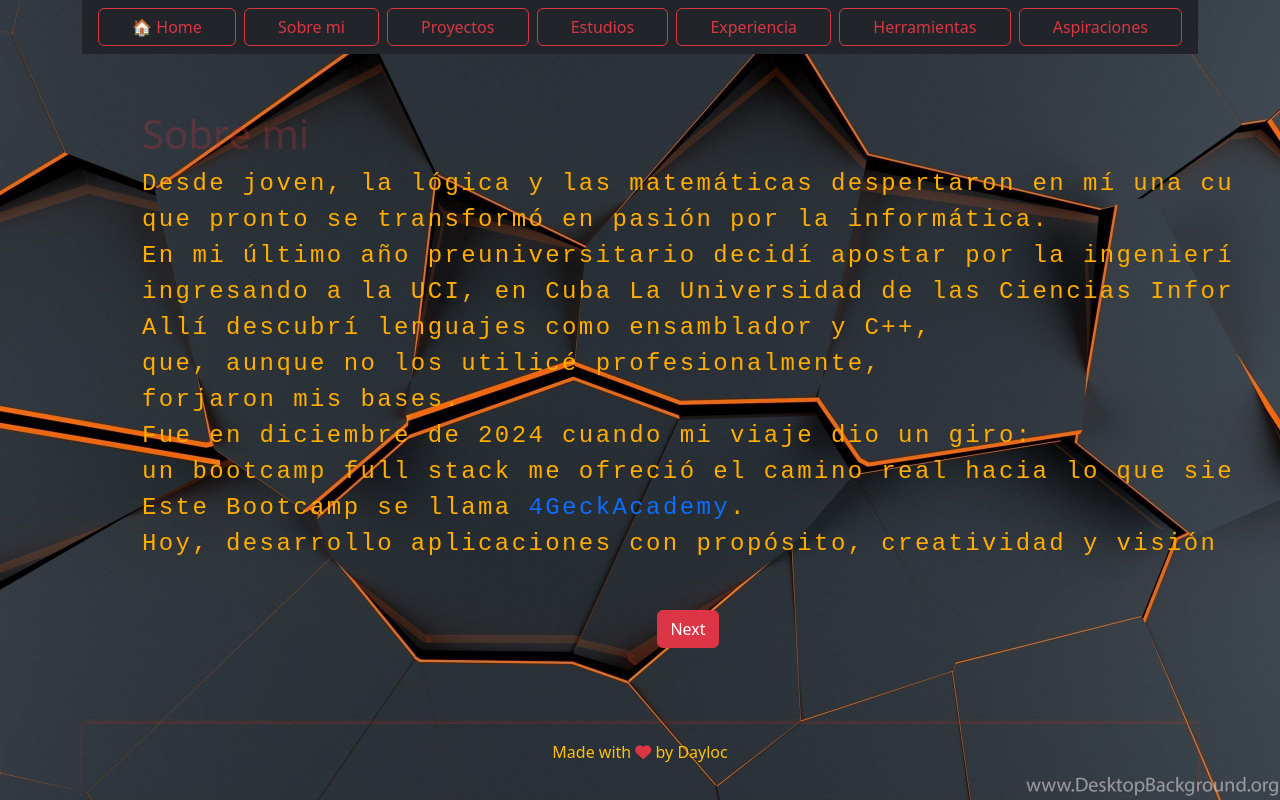
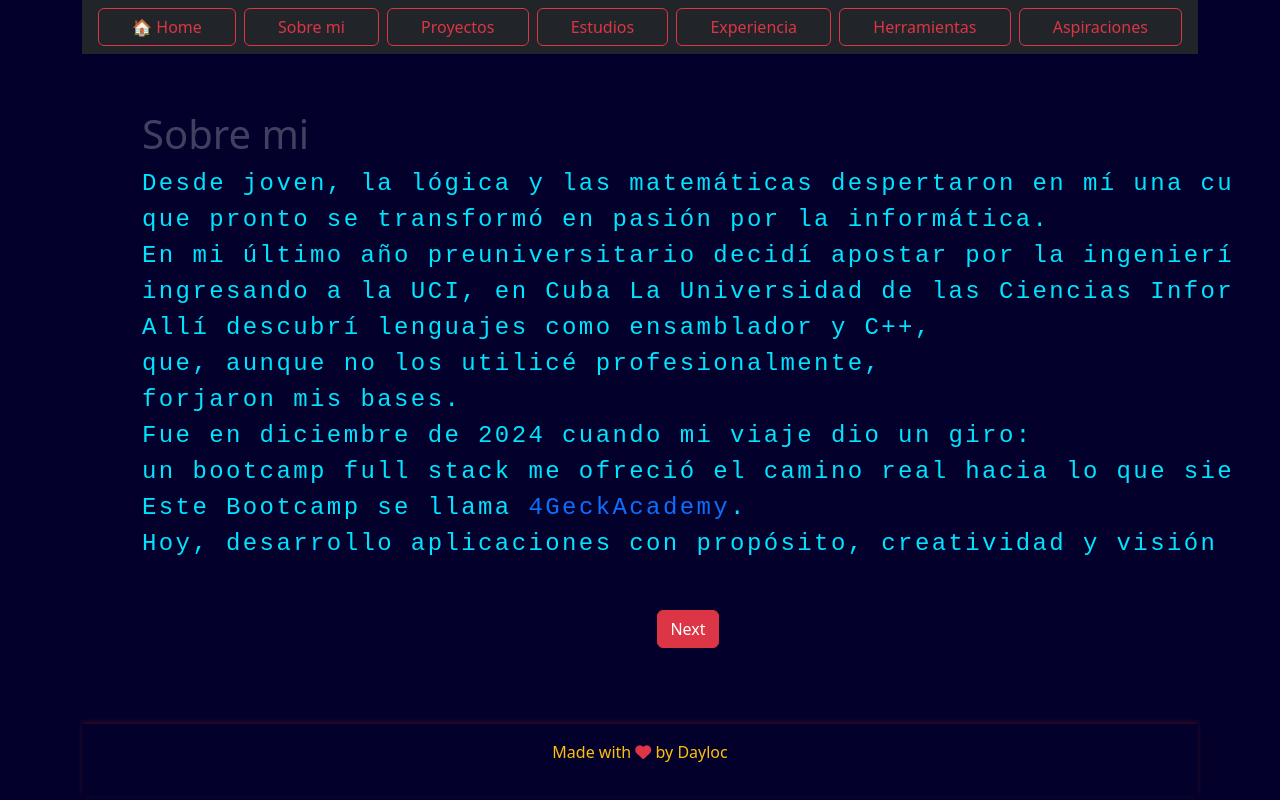
Before and after one commit to Dayloc/Port-Folio-1.1, a React (Vite) app: page /Port-Folio-1.1/myLife in a window 1280 px wide. Built offline with nearby package versions, Linux system fonts and the light colour scheme.

Commit message:
CAmbiando estilos

```diff
--- a/package.json
+++ b/package.json
@@ -11,11 +11,9 @@
         "preview": "vite preview",
         "predeploy": "npm run build",
         "deploy": "gh-pages -d dist"
-
     },
     "dependencies": {
         "bootstrap-icons": "^1.13.1",
-        "gh-pages": "^6.3.0",
         "prop-types": "^15.8.1",
         "react": "^18.2.0",
         "react-dom": "^18.2.0",
@@ -29,11 +27,11 @@
         "eslint-plugin-react": "^7.33.1",
         "eslint-plugin-react-hooks": "^4.6.0",
         "eslint-plugin-react-refresh": "^0.4.3",
+        "gh-pages": "^6.3.0",
         "vite": "^4.4.8"
     },
     "engines": {
         "node": ">=20.0.0"
     },
     "homepage": "https://Dayloc.github.io/Port-Folio-1.1"
-
 }
--- a/src/index.css
+++ b/src/index.css
@@ -1,8 +1,6 @@
 body{
-  background-image: url("./assets/img/35152.jpg");
-  background-size: cover;
-  background-position: center;
-  background-repeat: no-repeat;
+
+ background-color: rgb(3, 1, 44);
   height: 100vh;
   margin: 0;
   display: flex;
@@ -43,7 +41,7 @@ html, body {
 }
 .typewriter {
   overflow: hidden;
-  border-right: .15em solid rgb(255, 25, 0);
+  border-right: .15em solid rgb(212, 166, 243);
   white-space: nowrap;
   margin: 0 auto;
   letter-spacing: .1em;
@@ -66,7 +64,7 @@ html, body {
 h1.typewriter , p.typewriter {
   font-family: monospace;
   font-size: 1.5rem;
-  color: rgb(255, 174, 0);
+  color: rgb(0, 229, 255);
   white-space: nowrap;
   overflow: hidden;
   border-right: 3px solid rgba(0, 255, 255, 0);
--- a/src/pages/Home.jsx
+++ b/src/pages/Home.jsx
@@ -9,7 +9,7 @@ export const Home = () => {
 
 	return (
 		<div className="container text-center mt-3 text-info ">
-		<h1 className=" text-warning mb-2">¡Hola! Soy Dayloc — Desarrollador apasionado y creador <br /> de experiencias web funcionales.</h1>
+		<h1 className=" text-Info mb-2">¡Hola! Soy Dayloc — Desarrollador apasionado y creador <br /> de experiencias web funcionales.</h1>
 
 
 		<p className="present  m-5">
@@ -17,9 +17,7 @@ export const Home = () => {
 
 	Te invito a que me conozcas y exploremos juntos mi trayectoria digital <br />así como  el futuro que podemos construir juntos!
     </p>
-	<div class="cuadro-fade">
-		<img src={follow_mw2} alt="" className="follow" onClick={()=>navigate('/myLife')}/>
-	</div>
+
 	<div>
 		<button className="btn btn-danger"  onClick={()=>navigate('/myLife')} > Next</button>
 	</div>
--- a/src/pages/MyLife.jsx
+++ b/src/pages/MyLife.jsx
@@ -6,7 +6,7 @@ function MyLife() {
   return (
     <div className='container m-5  '>
 
-       <h1 className="fade-text fs-1 text-danger">Sobre mi</h1>
+       <h1 className="fade-text fs-1 text-white">Sobre mi</h1>
 
       <p className='typewriter '>
       Desde joven, la lógica y las matemáticas despertaron en mí una curiosidad <br /> que pronto se transformó en pasión por la informática.  <br />
```
Also changed, not shown: 1 other file (tests, documents, lock files or other folders).
